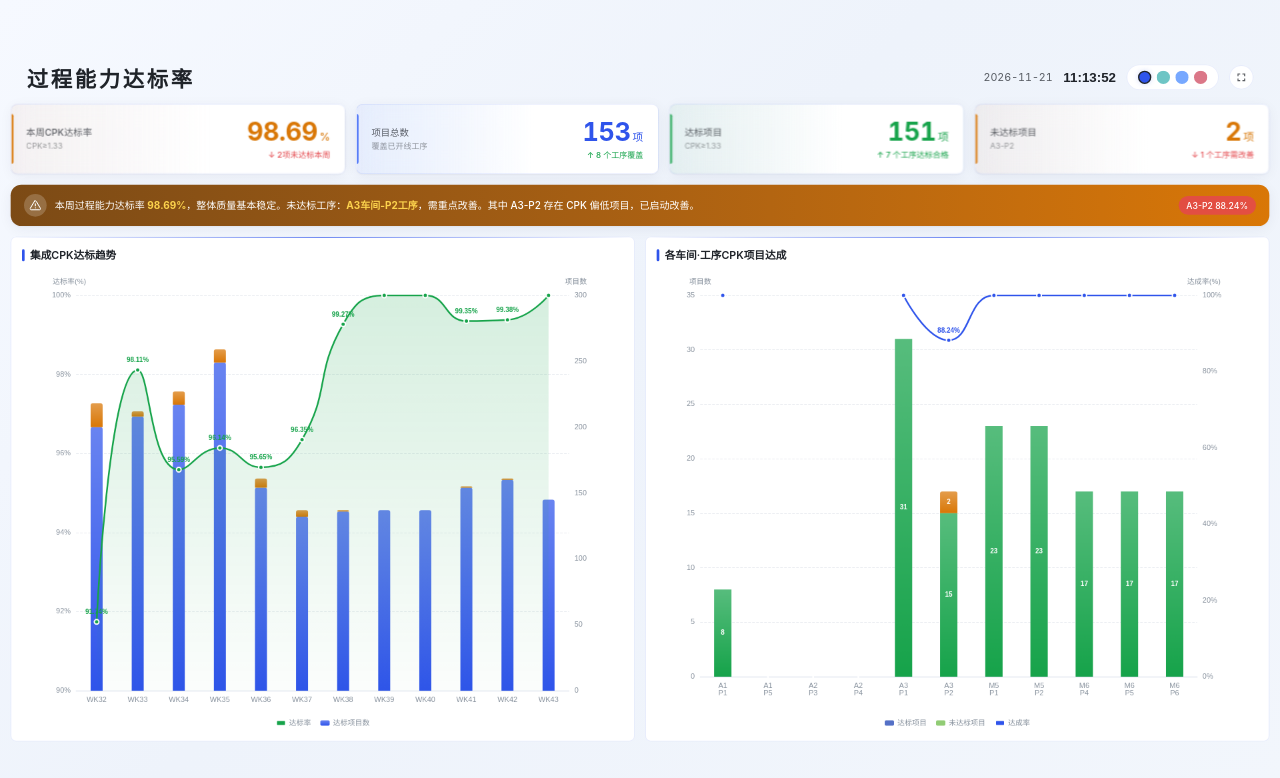
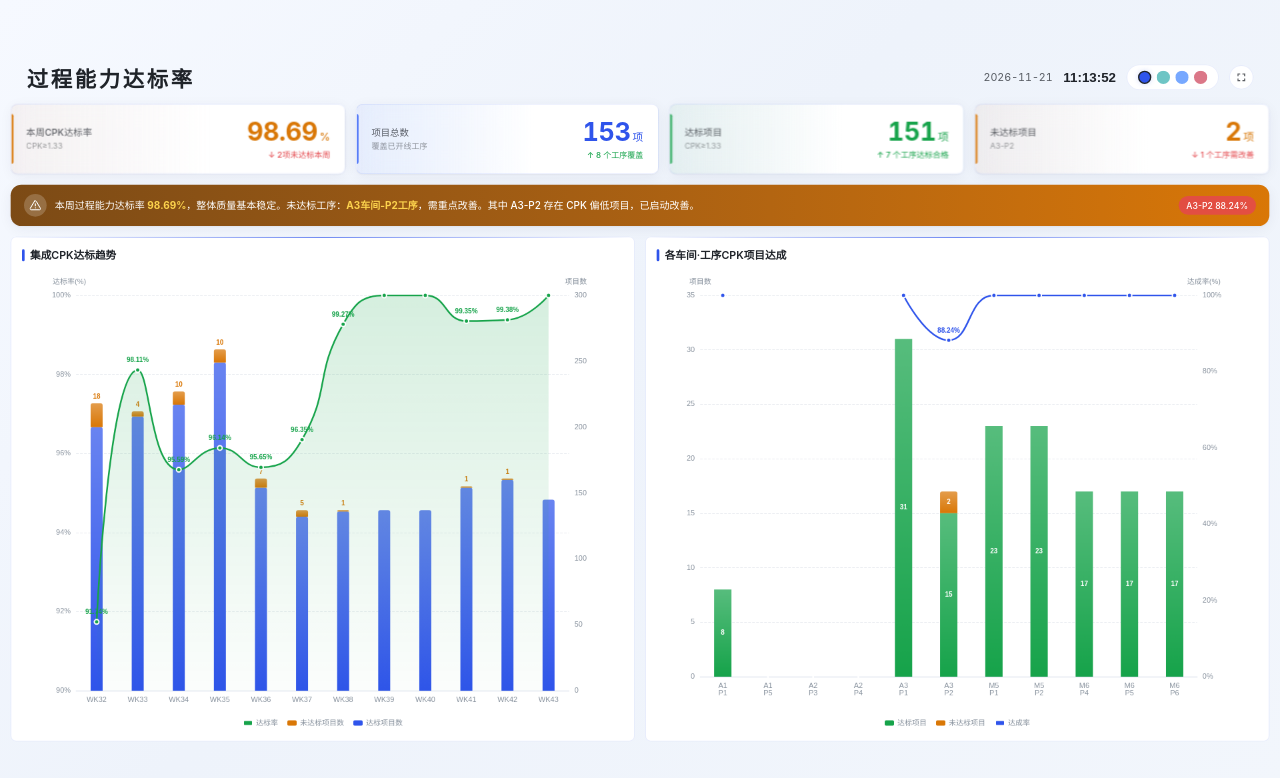
Before and after one commit to dreamSeekerYu/screen-framework, a Vue app: page /#/cpk in a window 1280 px wide. Shown: the top 778 px of the page. Built offline with nearby package versions, Linux system fonts and the light colour scheme.

Commit message:
fix--cpk 图表调整

```diff
--- a/src/views/Cpk/index.vue
+++ b/src/views/Cpk/index.vue
@@ -315,7 +315,18 @@ const trendOption = computed(() => {
         return html
       },
     }),
-    legend: legendStyle({ data: ['达标率', '达标项目数'], bottom: 0 }),
+    legend: legendStyle({ data: [
+      {
+      name:'达标率',
+      itemStyle: { color: chartC.success },
+    },{
+      name:'未达标项目数',
+      itemStyle: { color: chartC.warning },
+    },{
+      name:'达标项目数',
+      itemStyle: { color: chartC.primary },
+    }
+    ], bottom: 0 }),
     grid: gridStyle({ left: 45, right: 55, bottom: 40 }),
     xAxis: {
       type: 'category', data: weeks, boundaryGap: true,
@@ -358,8 +369,12 @@ const trendOption = computed(() => {
         itemStyle: { color: barGradient(chartC.primary), borderRadius: [3,3,0,0] },
       },
       {
-        name: '达标项目数', type: 'bar', stack: 'total', yAxisIndex: 1, data: fail, barWidth: 18,
+        name: '未达标项目数', type: 'bar', stack: 'total', yAxisIndex: 1, data: fail, barWidth: 18,
         itemStyle: { color: barGradient(chartC.warning), borderRadius: [3,3,0,0] },
+        label: {
+          show:true, position:'top', color:chartC.warning, fontSize:10, fontWeight:'bold',
+          formatter: p => p.value > 0 ? p.value : '',
+        },
       },
     ],
   }
@@ -402,7 +417,16 @@ const processBarOption = computed(() => {
         return html
       },
     }),
-    legend: legendStyle({ data: ['达标项目','未达标项目','达成率'], bottom: 0 }),
+    legend: legendStyle({ data: [{
+      name:'达标项目',
+      itemStyle: { color: chartC.success },
+    },{
+      name:'未达标项目',
+      itemStyle: { color: chartC.warning },
+    },{
+      name:'达成率',
+      itemStyle: { color: chartC.primary },
+    }], bottom: 0 }),
     grid: gridStyle({ left: 45, right: 55, bottom: 50 }),
     xAxis: {
       type: 'category', data: categories,
```
